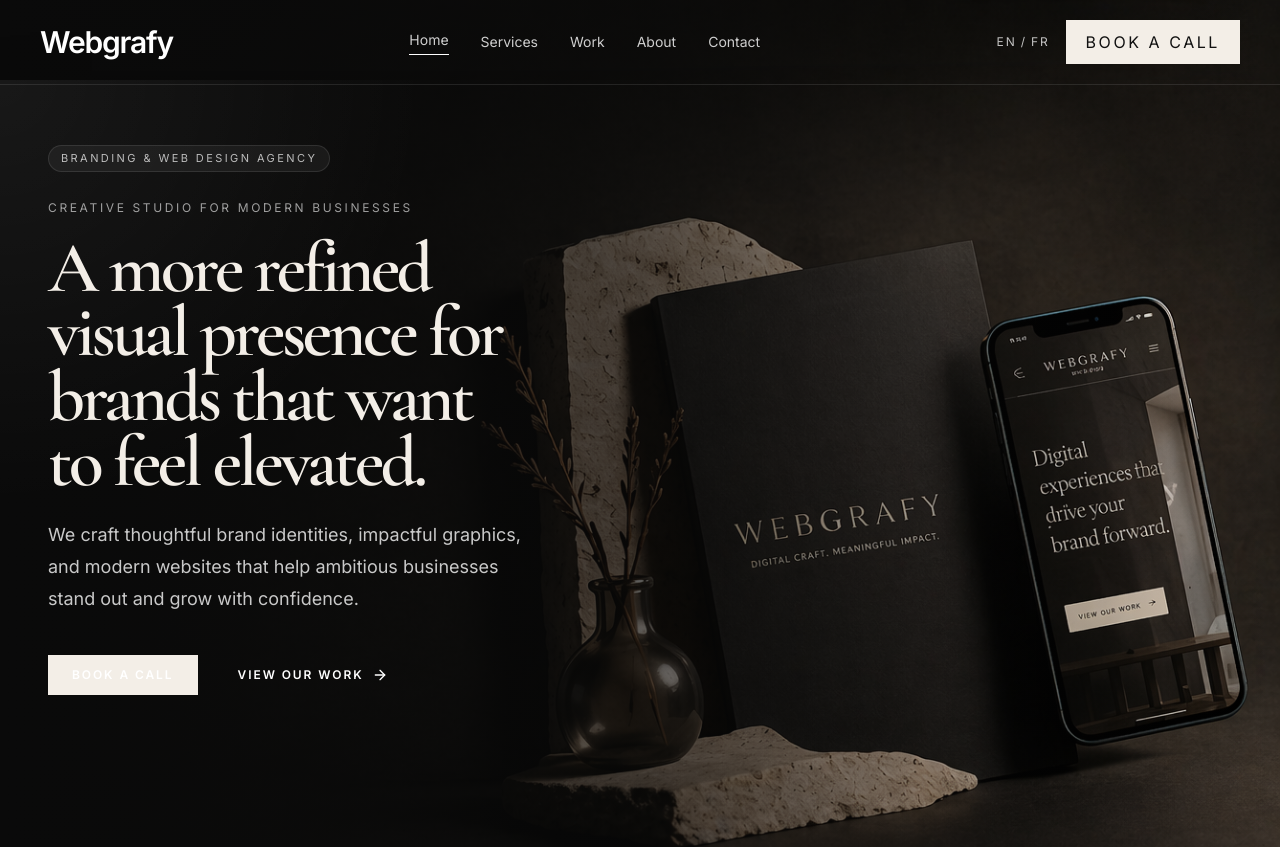
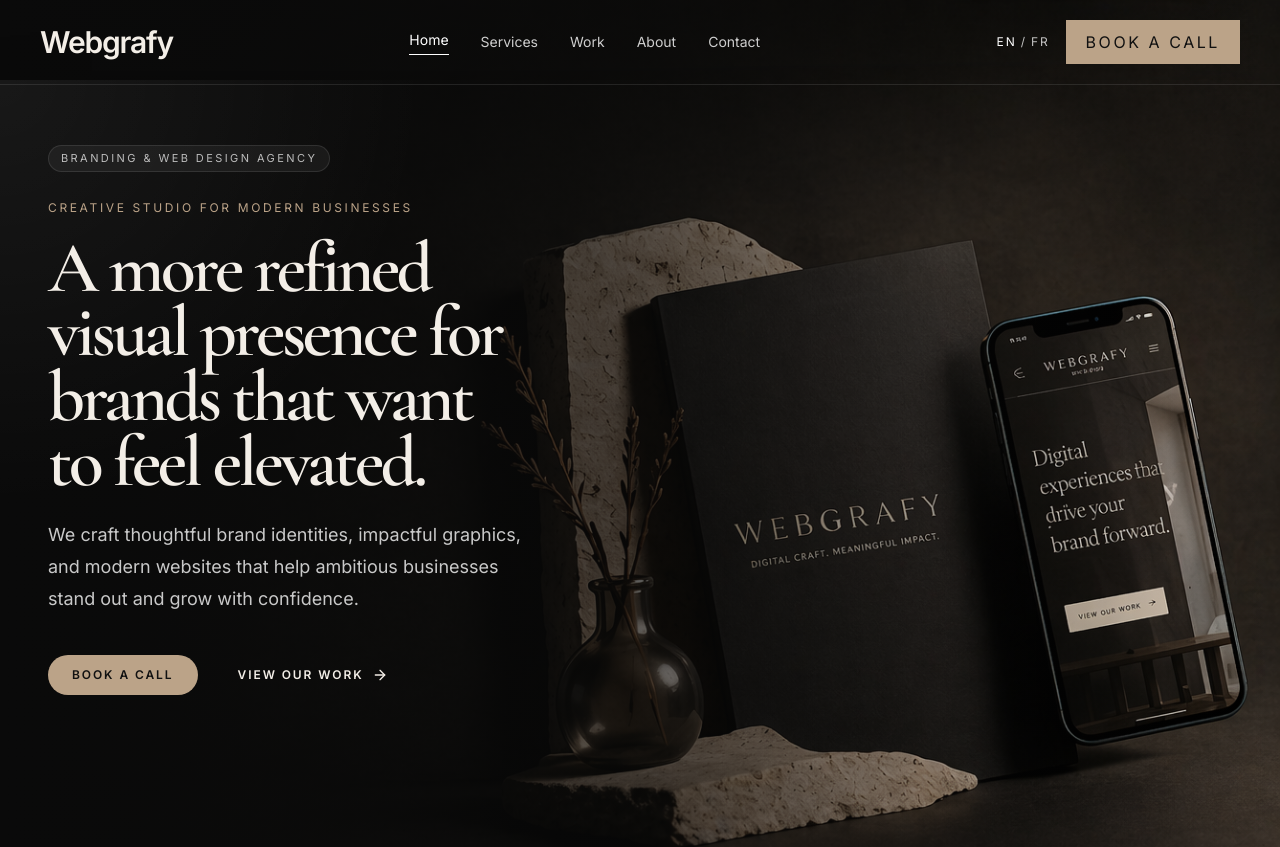
Before and after one commit to pbuyan/webgrafy, a Next.js app: page /en in a window 1280 px wide. Shown: the top 847 px of the page. Built offline with nearby package versions, Linux system fonts and the light colour scheme.

Commit message:
button color change

```diff
--- a/app/[locale]/page.tsx
+++ b/app/[locale]/page.tsx
@@ -44,13 +44,13 @@ export default async function HomePage({
             <div className="inline-flex rounded-full border border-white/10 bg-white/5 px-3 py-1 text-[11px] uppercase tracking-[0.22em] text-white/70">
               {dict.home.badge}
             </div>
-            <p className="mt-7 text-xs uppercase tracking-[0.22em] text-white/60">{dict.home.eyebrow}</p>
+            <p className="mt-7 text-xs uppercase tracking-[0.22em] text-[#BBA388]">{dict.home.eyebrow}</p>
             <h1 className="mt-5 max-w-xl text-6xl font-semibold leading-[0.9] tracking-[-0.05em] text-[#f3eee7] [font-family:var(--font-display)] sm:text-7xl">
               {dict.home.title}
             </h1>
             <p className="mt-6 max-w-lg text-lg leading-8 text-white/78">{dict.home.intro}</p>
             <div className="mt-10 flex flex-wrap items-center gap-4">
-              <Link href={`/${locale}/contact`} className={buttonVariants({ variant: "primary", className: "rounded-none" })}>
+              <Link href={`/${locale}/contact`} className={buttonVariants({ variant: "primary" })}>
                 {dict.home.ctaPrimary}
               </Link>
               <Link href={`/${locale}/work`} className={buttonVariants({ variant: "secondary", className: "gap-2 rounded-none" })}>
--- a/app/globals.css
+++ b/app/globals.css
@@ -26,10 +26,10 @@ main.site-main {
   box-sizing: border-box;
 }
 
-a {
+/* a {
   color: inherit;
   text-decoration: none;
-}
+} */
 
 button,
 input,
--- a/components/ui/button.tsx
+++ b/components/ui/button.tsx
@@ -7,7 +7,7 @@ const buttonVariants = cva(
   {
     variants: {
       variant: {
-        primary: "bg-[#f3eee7] text-[#111111] hover:bg-[#e7ddd2]",
+        primary: "bg-[#BBA388] text-[#111111] hover:bg-[#C6B19B]",
         secondary: "bg-transparent text-[#f3eee7] hover:text-white",
         dark: "bg-[#111111] text-white hover:opacity-90",
         outline: "border border-[#111111]/15 bg-white/50 text-[#111111] hover:bg-white/70",
@@ -26,7 +26,7 @@ const buttonVariants = cva(
 
 export interface ButtonProps
   extends React.ButtonHTMLAttributes<HTMLButtonElement>,
-    VariantProps<typeof buttonVariants> {}
+  VariantProps<typeof buttonVariants> { }
 
 const Button = React.forwardRef<HTMLButtonElement, ButtonProps>(
   ({ className, variant, size, ...props }, ref) => {
```
